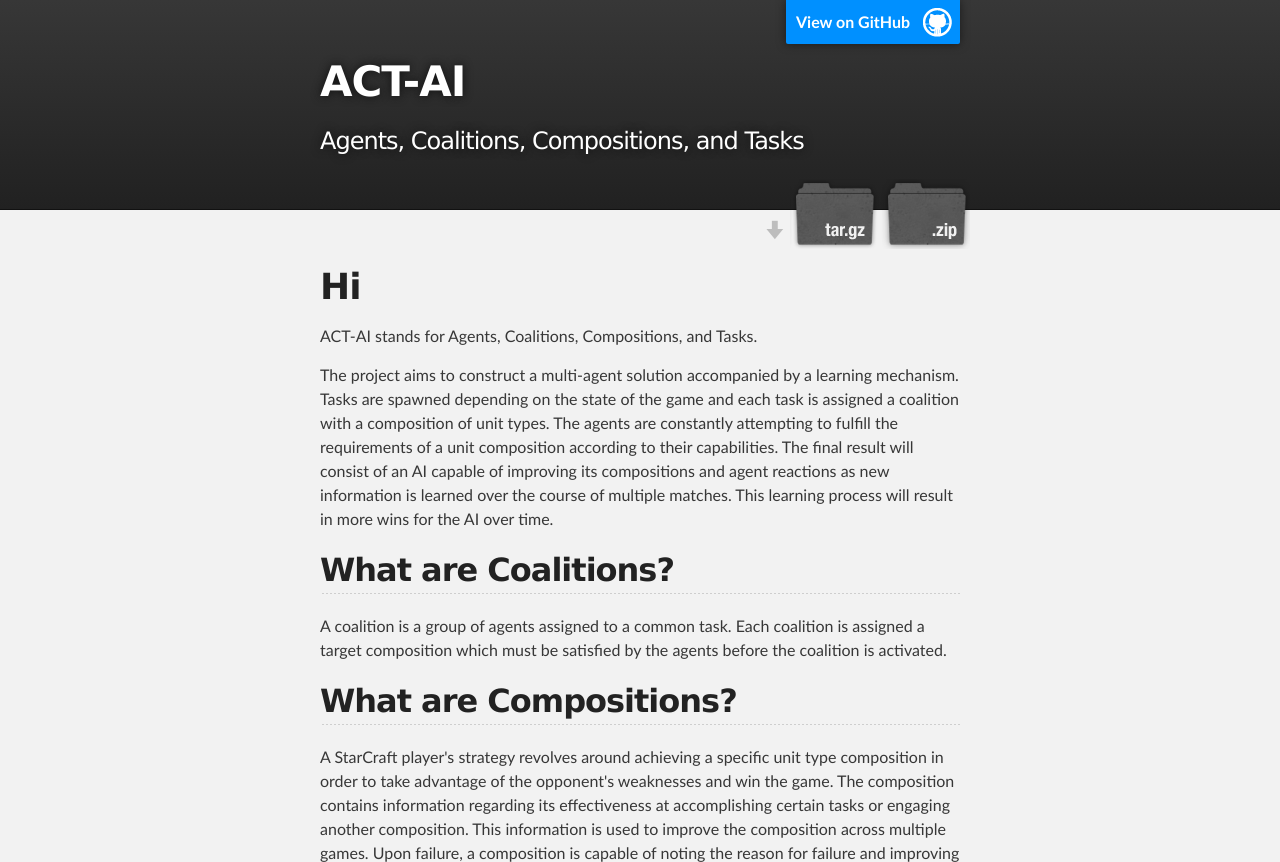
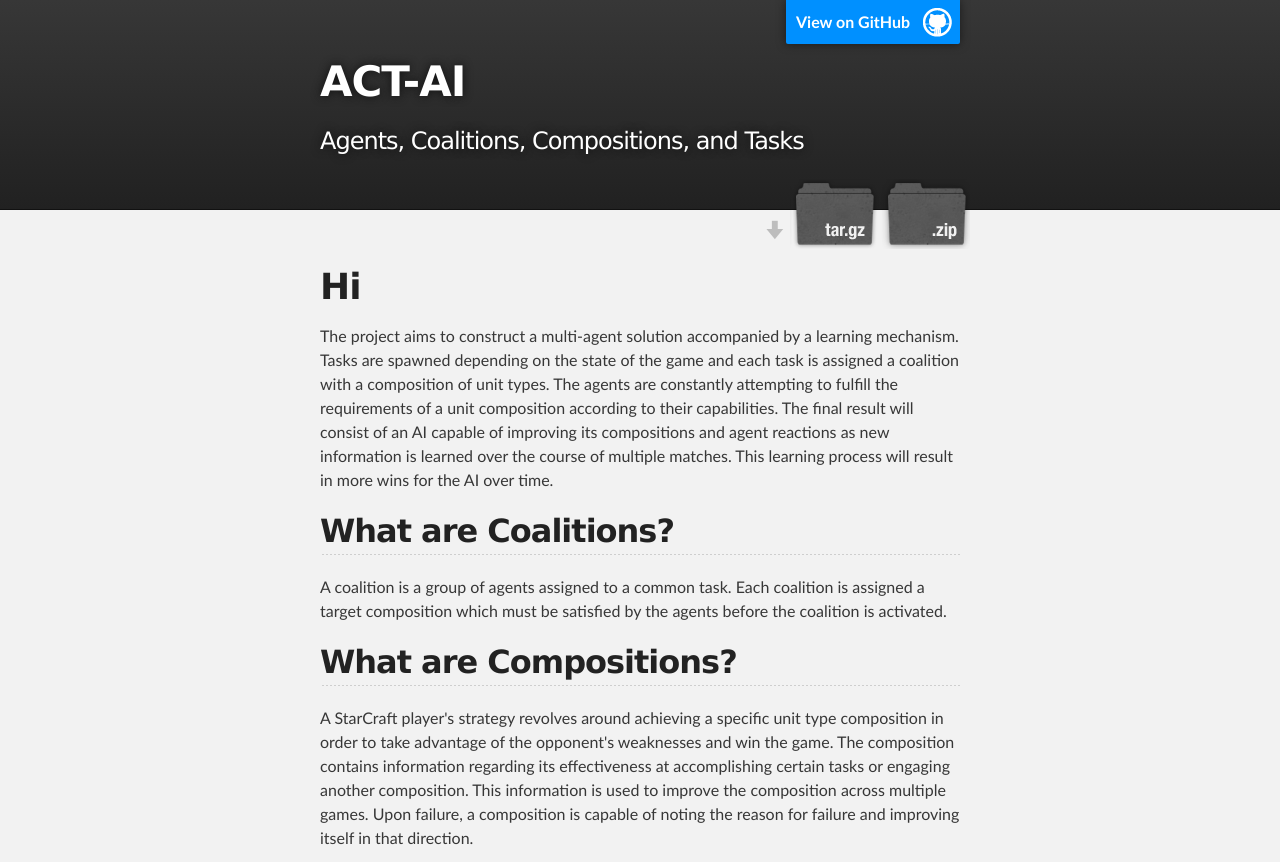
Before and after one commit to 4rChon/ACT-AI, a plain HTML site: page index.html in a window 1280 px wide. Shown: the top 862 px of the page. Drawn offline with Linux system fonts and the light colour scheme.

Commit message:
Update index.html

```diff
--- a/index.html
+++ b/index.html
@@ -33,8 +33,6 @@
       <section id="main_content" class="inner">
         <h1>
 <a id="welcome-to-swarm-cat" class="anchor" href="#welcome-to-swarm-cat" aria-hidden="true"><span aria-hidden="true" class="octicon octicon-link"></span></a>Hi</h1>
-
-<p>ACT-AI stands for Agents, Coalitions, Compositions, and Tasks.</p>
 
 <p>The project aims to construct a multi-agent solution accompanied by a learning mechanism.  Tasks are spawned depending on the state of the game and each task is assigned a coalition with a composition of unit types. The agents are constantly attempting to fulfill  the  requirements of a unit composition according to their capabilities. The final result will consist of an AI capable of improving its compositions and agent reactions as new information is learned over the course of multiple matches. This learning process will result in more wins for the AI over time.</p>
 
```
